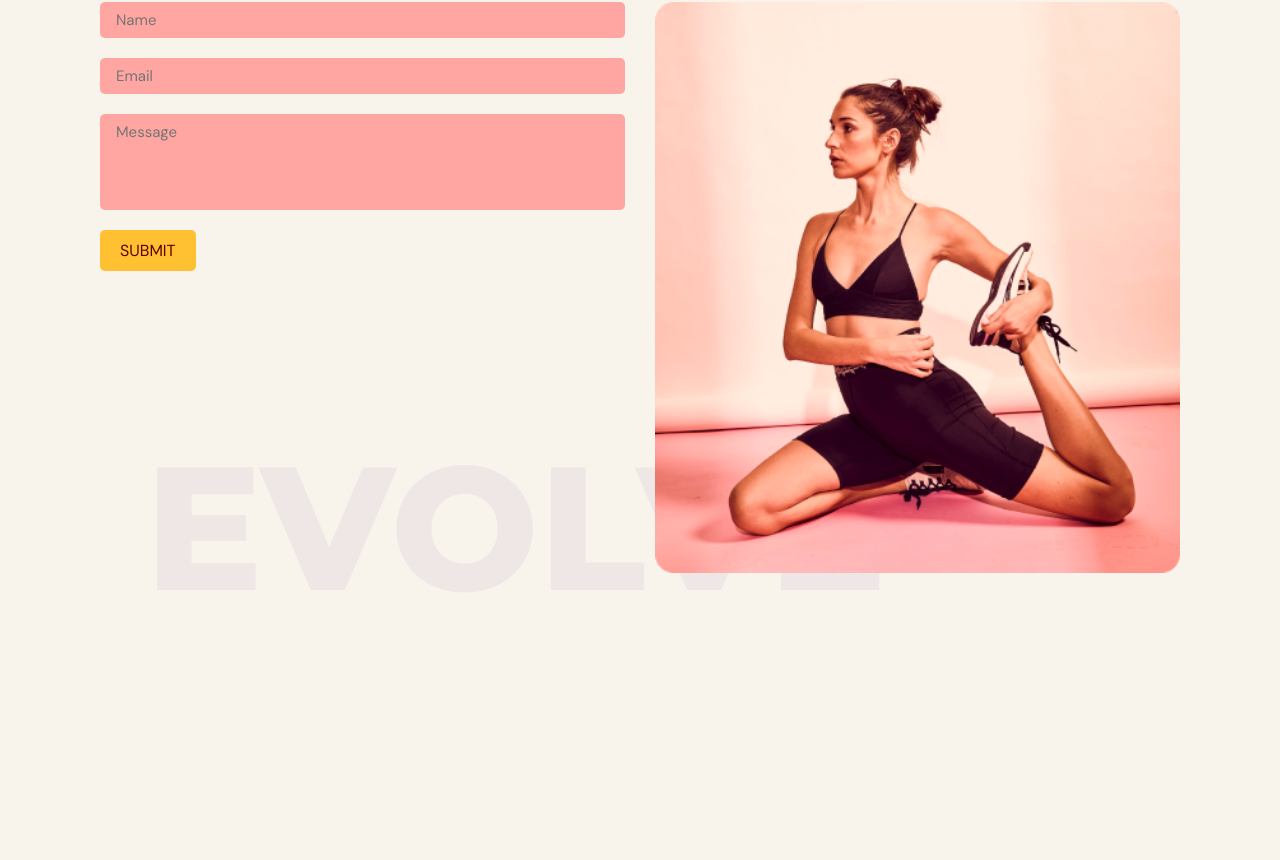
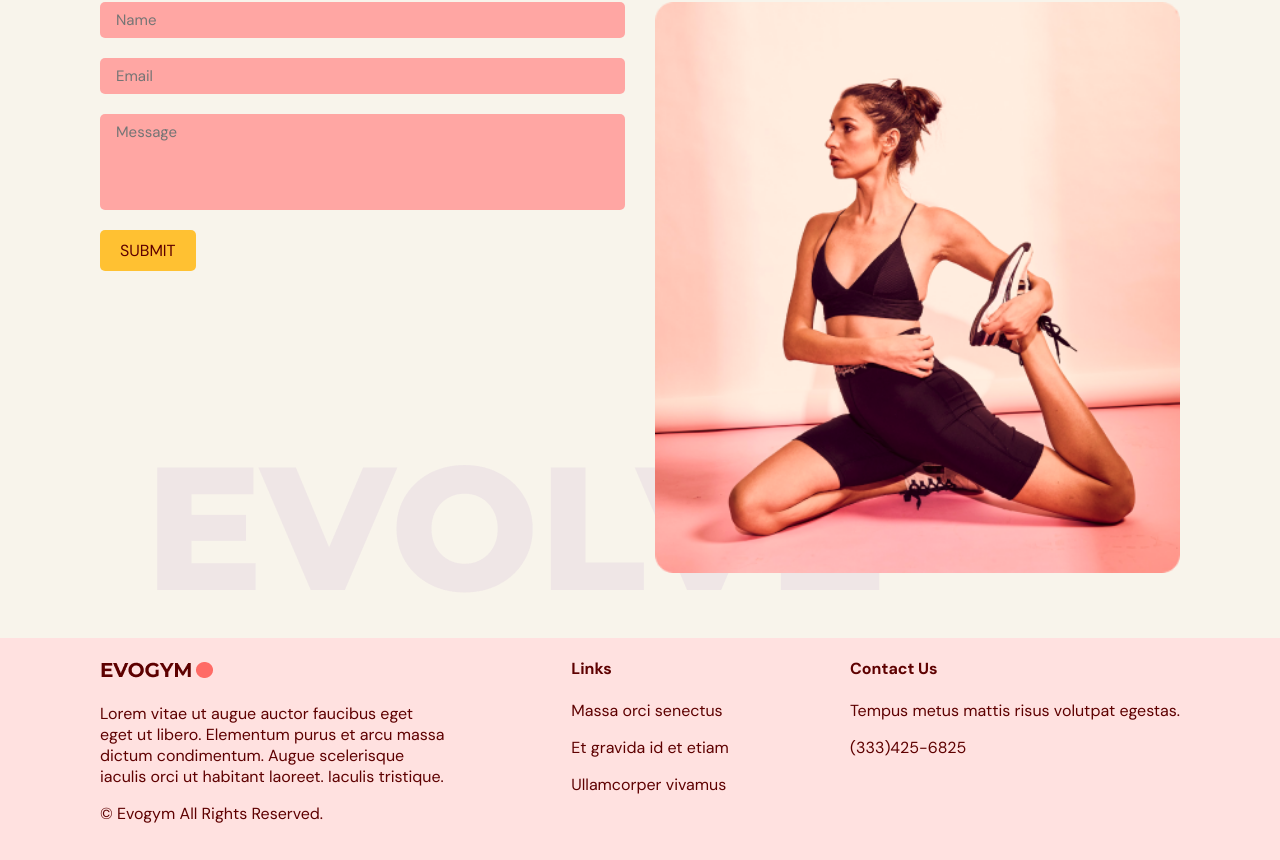
Before and after one commit to gio797/fitness-app, a React (Vite) app: page / in a window 1280 px wide. Shown: the part 2578-3438 px from the top of the page. Before the commit the page ends 3216 px from the top, so only its background shows below. Built offline with nearby package versions, Linux system fonts and the light colour scheme.

Commit message:
add footer

```diff
--- a/src/App.tsx
+++ b/src/App.tsx
@@ -5,6 +5,7 @@ import Home from "./components/home/Home";
 import Benefits from "./components/benefits/Benefits";
 import OurClasses from "./components/ourClasses/OurClasses";
 import ContactUs from "./components/contactUs/ContactUs";
+import Footer from "./components/footer/Footer";
 
 function App() {
   const [selectedPage, setSelectedPage] = useState<SelectedPage>(
@@ -40,6 +41,7 @@ function App() {
       <Benefits setSelectedPage={setSelectedPage} />
       <OurClasses setSelectedPage={setSelectedPage} />
       <ContactUs setSelectedPage={setSelectedPage} />
+      <Footer setSelectedPage={setSelectedPage} />
     </div>
   );
 }
--- /dev/null
+++ b/src/components/footer/Footer.tsx
@@ -0,0 +1,44 @@
+import useMediaQuery from "../../hooks/useMediaQuery";
+import { SelectedPage } from "../../shared/type";
+import "./footer.css";
+import Logo from "../../assets/Logo.png";
+
+type Props = {
+  setSelectedPage: (value: SelectedPage) => void;
+};
+
+function Footer({ setSelectedPage }: Props) {
+  const isAboveMediumScreen = useMediaQuery("(min-width:1060px");
+  return (
+    <section
+      className={
+        isAboveMediumScreen ? "footer-section-wide-screen" : "footer-section"
+      }
+    >
+      <footer className="footer">
+        <div>
+          <img alt="logo" src={Logo} />
+          <p>
+            Lorem vitae ut augue auctor faucibus eget eget ut libero. Elementum
+            purus et arcu massa dictum condimentum. Augue scelerisque iaculis
+            orci ut habitant laoreet. Iaculis tristique.
+          </p>
+          <p>© Evogym All Rights Reserved.</p>
+        </div>
+        <div>
+          <h4>Links</h4>
+          <p>Massa orci senectus</p>
+          <p>Et gravida id et etiam</p>
+          <p>Ullamcorper vivamus</p>
+        </div>
+        <div>
+          <h4>Contact Us</h4>
+          <p>Tempus metus mattis risus volutpat egestas.</p>
+          <p>(333)425-6825</p>
+        </div>
+      </footer>
+    </section>
+  );
+}
+
+export default Footer;
--- /dev/null
+++ b/src/components/footer/footer.css
@@ -0,0 +1,24 @@
+.footer-section {
+  padding: 20px;
+  background-color: var(--primary-100);
+}
+
+.footer-section-wide-screen {
+  padding: 20px 100px;
+  background-color: var(--primary-100);
+}
+
+.footer h4 {
+  margin-top: 0;
+}
+
+@media screen and (min-width: 1060px) {
+  .footer {
+    display: flex;
+    justify-content: space-between;
+  }
+
+  .footer > * {
+    max-width: 350px;
+  }
+}
```
Also changed, not shown: 1 other file (tests, documents, lock files or other folders).
